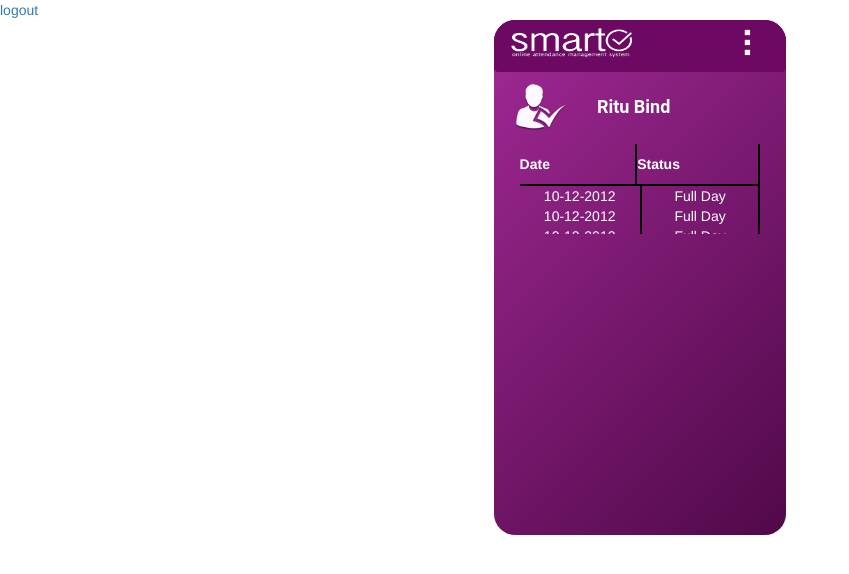
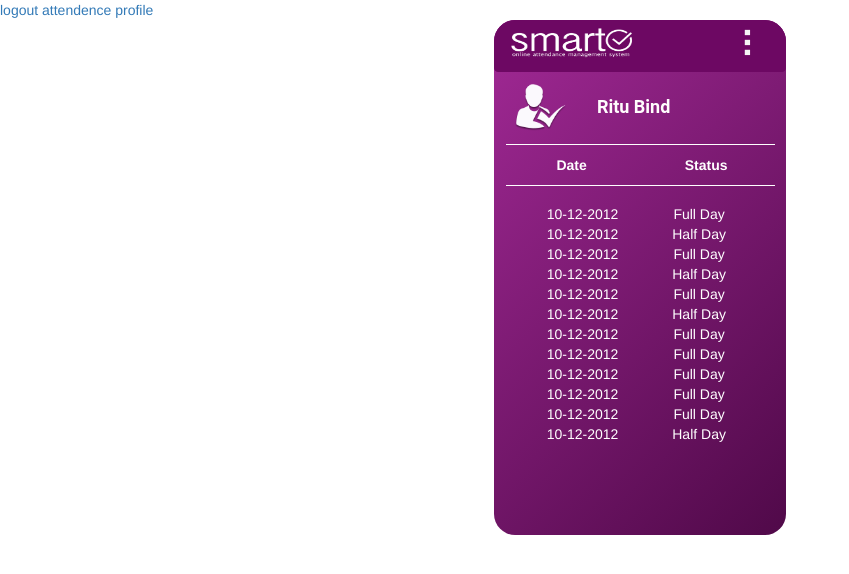
Before and after one commit to bind-ritu1211/Smarttick, a Django app: page /attendance/ in a window 1280 px wide. Shown: the top 574 px of the page, without its empty margins (0-849 px from the left). Run offline with Django 3.2, Linux system fonts and the light colour scheme; a user stored in the database is signed in; data that the repository does not hold is empty; some libraries are stand-ins or nearby versions.

Commit message:
updated code

```diff
--- a/employee/templates/common/attendance.html
+++ b/employee/templates/common/attendance.html
@@ -63,12 +63,16 @@
     margin-left: -16px;
 }
 */
-able.scrolldown {
-			width: 100%;
-
+table.scrolldown {
+    width: 273px;
+    margin-left: -16px;
 			/* border-collapse: collapse; */
 			border-spacing: 0;
-			border: 2px solid black;
+			border: 2px solid white;
+            border-top-width: thin;
+            border-left-color: transparent;
+    border-right-color: transparent;
+    border-bottom-color:transparent;
 		}
 
 		/* To display the block as level element */
@@ -84,7 +88,7 @@ able.scrolldown {
 		table.scrolldown tbody {
 
 			/* Set the height of table body */
-			height: 50px;
+			height: 276px;
 
 			/* Set vertical scroll */
 			overflow-y: auto;
@@ -94,14 +98,20 @@ able.scrolldown {
 		}
 
 		tbody {
-			border-top: 2px solid black;
+			border-top: 2px solid white;
+            border-top-width: thin;
+            padding: 18px;
+
 		}
 
 		tbody td, thead th {
 			width : 200px;
-			border-right: 2px solid black;
+
 		}
 		td {
+			text-align:center;
+		}
+        th {
 			text-align:center;
 		}
 </style>
@@ -152,7 +162,23 @@ able.scrolldown {
 
         <tr>
             <td>10-12-2012</td>
+            <td>Half Day</td>
+        </tr>
+        <tr>
+            <td>10-12-2012</td>
             <td>Full Day</td>
+        </tr>
+        <tr>
+            <td>10-12-2012</td>
+            <td>Half Day</td>
+        </tr>
+        <tr>
+            <td>10-12-2012</td>
+            <td>Full Day</td>
+        </tr>
+        <tr>
+            <td>10-12-2012</td>
+            <td>Half Day</td>
         </tr>
         <tr>
             <td>10-12-2012</td>
@@ -161,69 +187,36 @@ able.scrolldown {
         <tr>
             <td>10-12-2012</td>
             <td>Full Day</td>
+        </tr>  <tr>
+            <td>10-12-2012</td>
+            <td>Full Day</td>
+        </tr>  <tr>
+            <td>10-12-2012</td>
+            <td>Full Day</td>
+        </tr>  <tr>
+            <td>10-12-2012</td>
+            <td>Full Day</td>
         </tr>
         <tr>
             <td>10-12-2012</td>
-            <td>Full Day</td>
+            <td>Half Day</td>
         </tr>
     </tbody>
 </table>
-<!--
-<div class="header">
-<div class="row">
-    <div class="col" style="border-right-style: solid;border-right-width: thin;margin-left: 100px;height: 36px;">
-        <p style="font-weight: bold;
-        margin-top: -5px;
-        text-align: center;font-size: 16px;">Date</p> </div>
-    <div class="col"><h4>status</h4>
-</div>
-</div>
-<div class="row">
-    <div class="col">
-<dl style="padding-right: 18px;
-padding-left: 62px;">
-    <dt>10-12-2012</dt>
-    <dt>10-12-2012</dt><dt>10-12-2012</dt><dt>10-12-2012</dt><dt>10-12-2012</dt><dt>10-12-2012</dt>
-    <dt>10-12-2012</dt><dt>10-12-2012</dt><dt>10-12-2012</dt><dt>10-12-2012</dt>
-    <dt>10-12-2012</dt>
-    <dt>10-12-2012</dt>
-    <dt>10-12-2012</dt>
-
-  </dl>
-    </div>
-    <div class="col">
-        <dl>
-            <dt>Full Day</dt>
-            <dt>Full Day</dt>
-            <dt>Full Day</dt>
-            <dt>Half Day</dt><dt>Full Day</dt>
-            <dt>Full Day</dt><dt>Half Day</dt>
-            <dt>Full Day</dt><dt>Half Day</dt>
-            <dt>Full Day</dt><dt>Half Day</dt>
-            <dt>Full Day</dt><dt>
-          </dl>
-    </div>
-</div>
-
-   <div class="row">
-        <div class="col" style="border-right-style: solid;border-right-width: thin;margin-left: 100px;height: 36px;">
-            <p style="font-weight: bold;
-            margin-top: -5px;
-            text-align: center;font-size: 16px;">Date</p> </div>
-        <div class="col"><h4>status</h4>
-    </div>
-    </div>
-    <div class="row">
-        <div class="col" style="border-right-style: solid;border-right-width: thin;margin-left: 100px;height: 36px;">
-            <p style="font-weight: bold;
-            margin-top: -5px;
-            text-align: center;font-size: 16px;">Date</p> </div>
-        <div class="col"><h4>status</h4>
-    </div>
-    </div>
-    </div>-->
 
 </body>
 
 
 {% endblock %}
+
+{%block script%}
+<script>
+    $.ajax({
+        type: 'get',
+        url: '/attendance_api/',
+          success: function (response) {
+                console.log(response)
+            }
+        });
+    </script>
+    {% endblock %}
--- a/employee/templates/common/base.html
+++ b/employee/templates/common/base.html
@@ -31,8 +31,12 @@
 
 <body>
   <a href="{% url 'account_logout' %}">logout</a>
+  <a href="/attendance/">attendence</a>
+  <a href="/employee_profile/">profile</a>
+
   <div class="mobile-container">
     {%block content%}
+
     {% endblock %}
   </div>
   <!-- script block start -->
--- a/employee/views.py
+++ b/employee/views.py
@@ -37,9 +37,8 @@ class AttendanceTemplateView(TemplateView):
 class AttendanceView(APIView):
     def get(self, request, format=None):
         attendance = Attendance.objects.filter(employee_profile=self.request.user)
-        if attendance:
-            attendance = AttendanceSerializer(attendance, many=True)
-        return Response(attendance.data)
+        attendance = AttendanceSerializer(attendance, many=True)
+        return Response(attendance).data
 
 
 
```
Also changed, not shown: employee/templates/common/checkin.html (+25 -1 lines), employee/templates/common/checkout.html (+14 -0 lines), employee/templates/common/employee_profile.html (+14 -1 lines), db.sqlite3.
